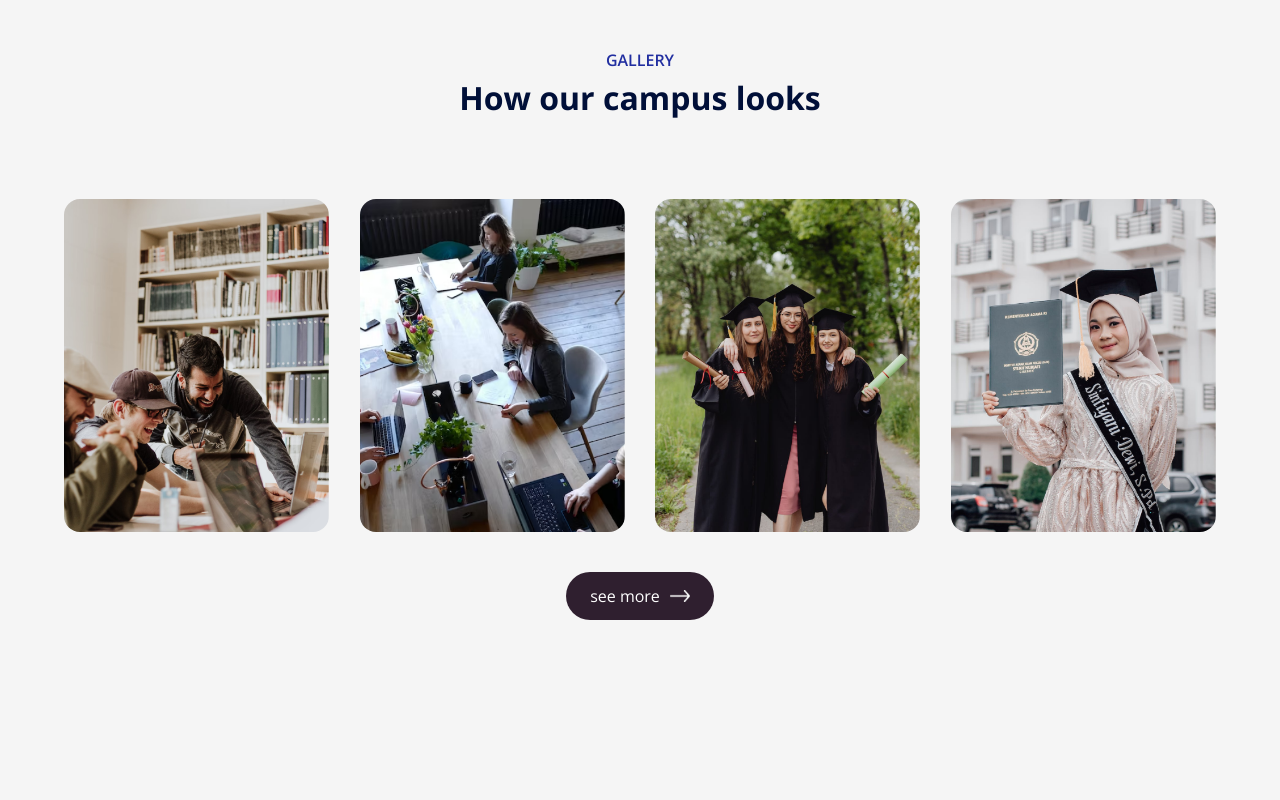
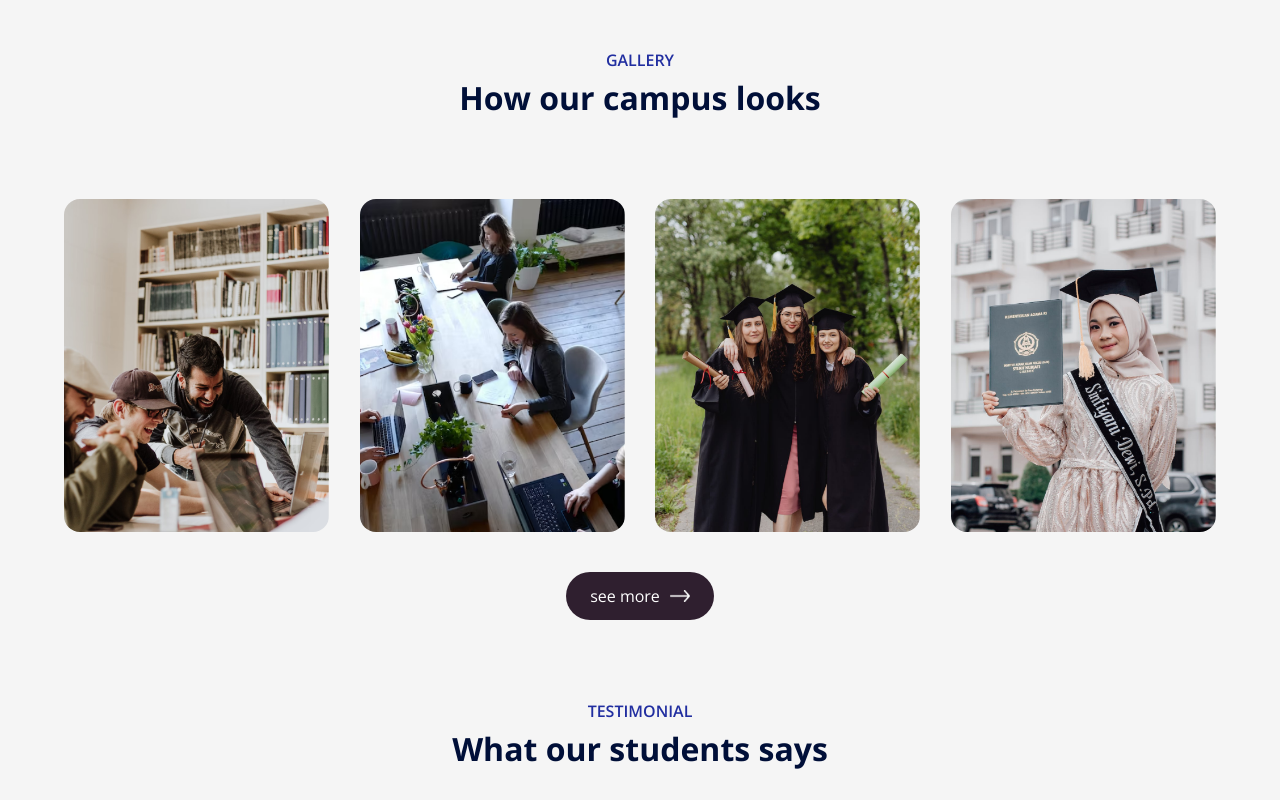
Before and after one commit to prabeenprabu/course-website-1, a React (Vite) app: page / in a window 1280 px wide. Shown: the part 1897-2697 px from the top of the page. Before the commit the page ends 2597 px from the top, so only its background shows below. Built offline with nearby package versions, Linux system fonts and the light colour scheme.

Commit message:
testimonials component created

```diff
--- a/src/App.jsx
+++ b/src/App.jsx
@@ -16,6 +16,7 @@ const App = () => {
             <About />
             <Title subtitle="gallery" title="How our campus looks" />
             <Campus />
+            <Title subtitle="testimonial" title="What our students says" />
         </div>
     );
 };
```
Also changed, not shown: src/Component/Testimonials/Testimonials.jsx (added, +9 -0 lines), src/Component/Testimonials/Testimonials.css (added).
